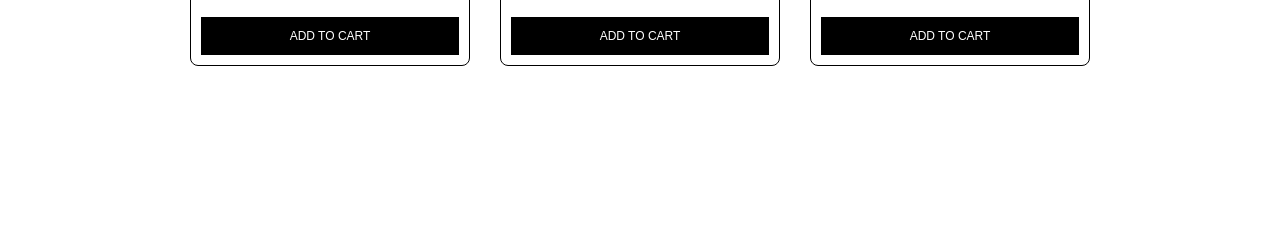
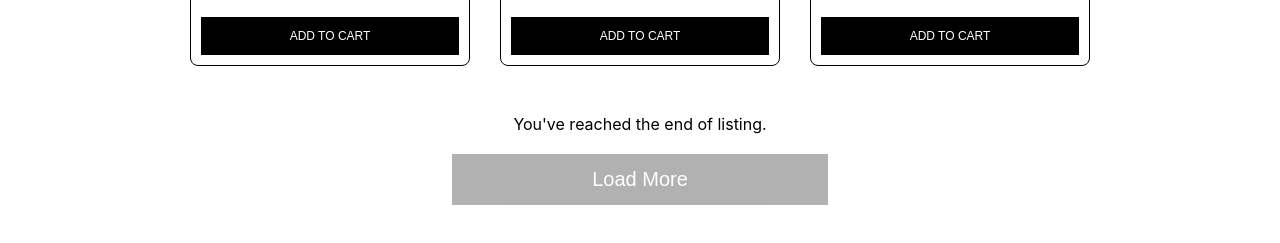
Before and after one commit to habibly/shopping-cart, a website built with webpack: page src/index.html in a window 1280 px wide. Shown: the part 401-644 px from the top of the page. Built offline with nearby package versions, Linux system fonts and the light colour scheme.

Commit message:
add load more button to products list

```diff
--- a/src/index.html
+++ b/src/index.html
@@ -75,6 +75,10 @@
           </form>
         </article>
       </div>
+      <div class="container load-more">
+        <p>You've reached the end of listing.</p>
+        <button id="load-more-btn" disabled>Load More</button>
+      </div>
     </section>
   </main>
 </body>
--- a/src/styles/products-list.scss
+++ b/src/styles/products-list.scss
@@ -88,4 +88,37 @@ Styles for product list
       }
     }
   }
+
+  .load-more {
+    margin-top: 48px;
+    margin-bottom: 48px;
+
+    p {
+      text-align: center;
+      margin-bottom: 20px;
+    }
+
+    button {
+      display: block;
+      width: 100%;
+      border: none;
+      background-color: var(--black);
+      color: var(--white);
+      font-size: var(--text-xl);
+      padding: 14px;
+      text-align: center;
+      cursor: pointer;
+
+      @media screen and (min-width: $md) {
+        max-width: 376px;
+        margin: 0 auto;
+      }
+
+      &:disabled {
+        opacity: 0.3;
+        cursor: not-allowed;
+        pointer-events: none;
+      }
+    }
+  }
 }
```
